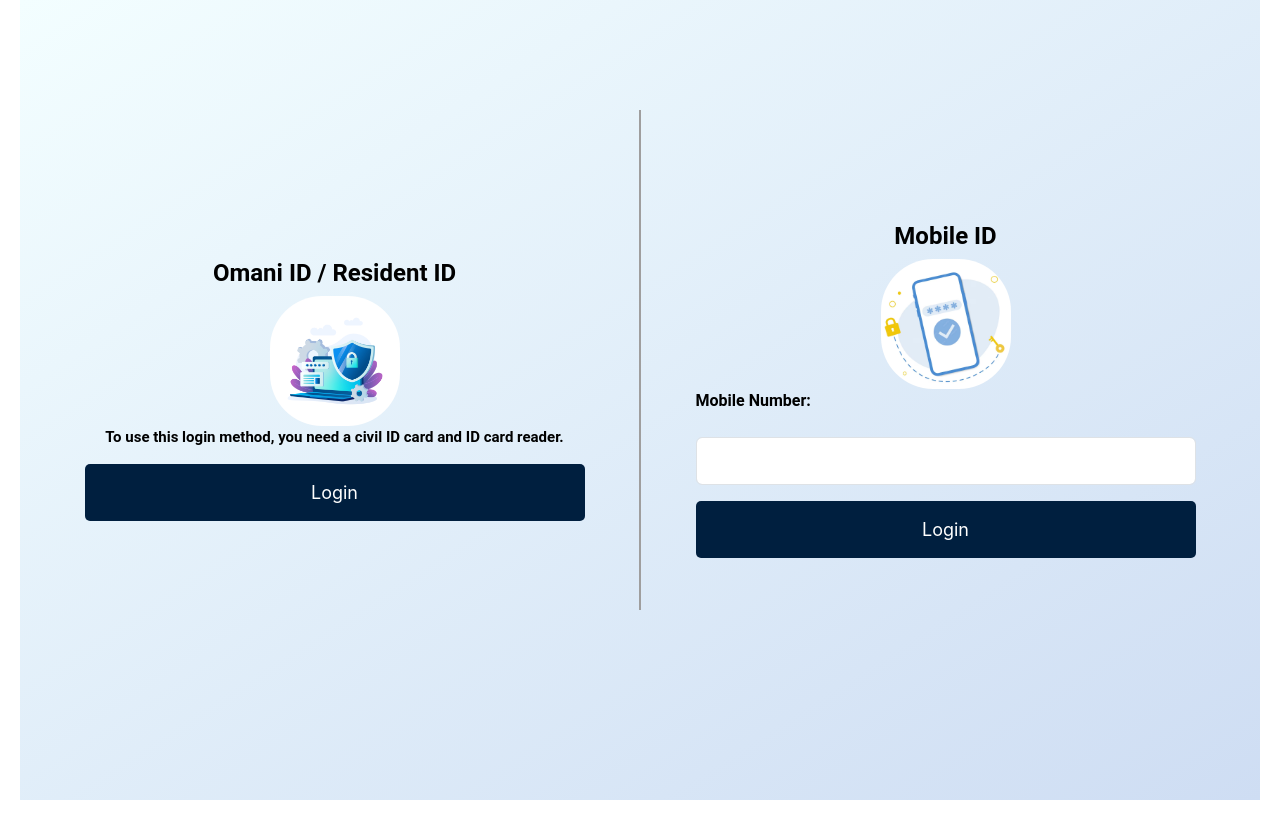
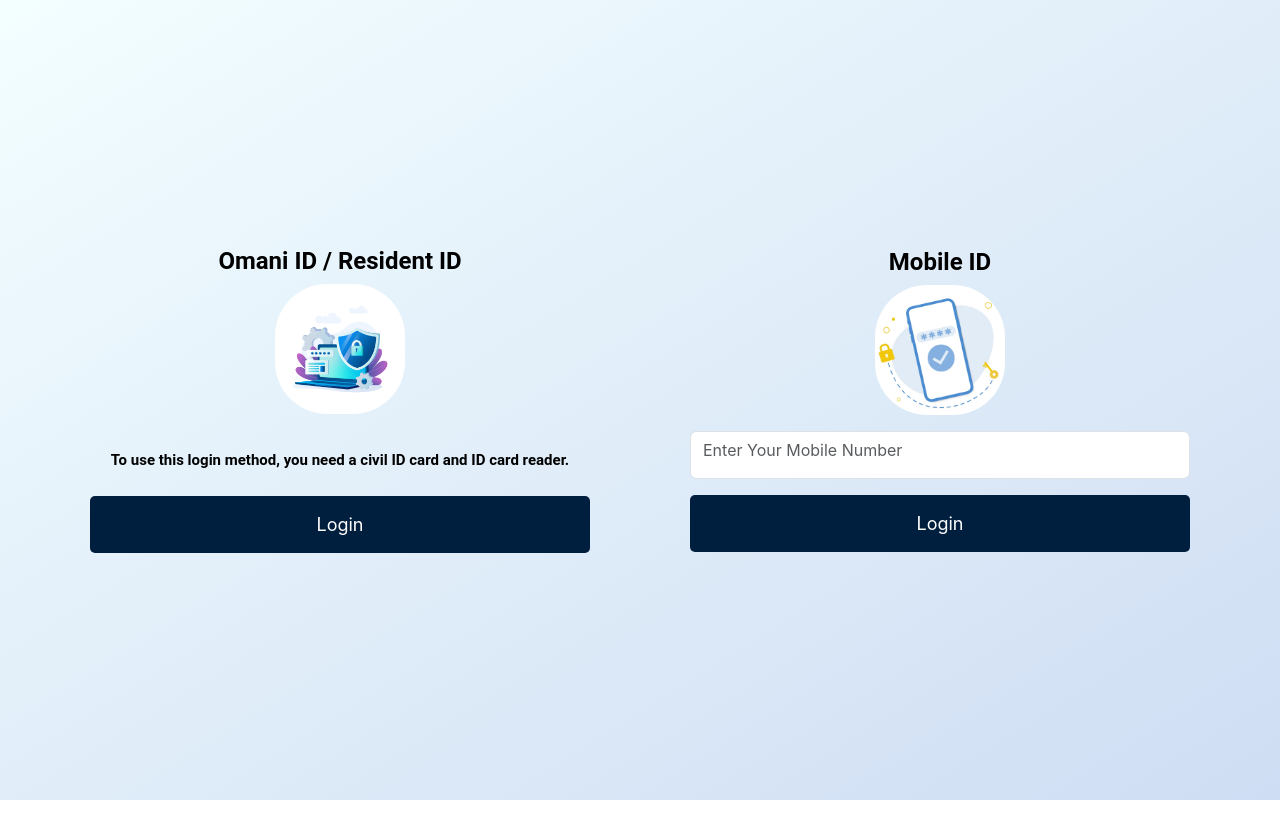
Before and after one commit to shaiksuhail01/chBuildingInfo, a React (Create React App) app: page / in a window 1280 px wide. Built offline with nearby package versions, Linux system fonts and the light colour scheme.

Commit message:
updated dailogue box, login page alignments

```diff
--- a/package.json
+++ b/package.json
@@ -3,13 +3,17 @@
   "version": "0.1.0",
   "private": true,
   "dependencies": {
+    "@emotion/react": "^11.11.3",
+    "@emotion/styled": "^11.11.0",
     "@fortawesome/fontawesome-free": "^6.5.1",
+    "@mui/material": "^5.15.5",
     "@testing-library/jest-dom": "^5.17.0",
     "@testing-library/react": "^13.4.0",
     "@testing-library/user-event": "^13.5.0",
     "bootstrap": "^5.3.2",
     "react": "^18.2.0",
     "react-dom": "^18.2.0",
+    "react-draggable": "^4.4.6",
     "react-router-dom": "^6.21.2",
     "react-scripts": "5.0.1",
     "web-vitals": "^2.1.4"
--- a/src/components/ChBuildingInfo/index.js
+++ b/src/components/ChBuildingInfo/index.js
@@ -1,4 +1,5 @@
 import React, { useState } from 'react';
+import DraggableDialog from '../DailogueBox';
 import "./index.css";
 import 'bootstrap/dist/css/bootstrap.min.css';
 import '@fortawesome/fontawesome-free/css/all.min.css';
@@ -173,15 +174,7 @@ const ChBuildingInfo = () => {
     }
   };
 
-  const handleModalConfirmation = (confirmed) => {
-    if (confirmed) {
-      window.location.reload();
-    } else {
-    }
 
-
-    setShowModal(false);
-  };
 
   const handleDeleteStage = (stage) => {
     setConstructionStages((prevStages) => prevStages.filter((s) => s !== stage));
@@ -392,37 +385,11 @@ const ChBuildingInfo = () => {
             </button>
       </div>
 
-
-      <div className={`modal ${showModal ? 'show' : ''}`} style={{ display: showModal ? 'block' : 'none' }}>
-        <div className="modal-dialog">
-          <div className="modal-content">
-            <div className="modal-header">
-              <h5 className="modal-title">Confirmation</h5>
-              <button type="button" className="close" onClick={() => handleModalConfirmation(false)}>
-                <span>&times;</span>
-              </button>
-            </div>
-            <div className="modal-body">
-              Are you sure you want to save the info?
-            </div>
-            <div className="modal-footer">
-              <button type="button" className="btn btn-secondary" onClick={() => handleModalConfirmation(false)}>
-                No
-              </button>
-              <button type="button" className="btn btn-primary" onClick={() => handleModalConfirmation(true)}>
-                Yes
-              </button>
-            </div>
-          </div>
-        </div>
-      </div>
-      <div className={`modal-backdrop fade ${showModal ? 'show' : ''}`} style={{ display: showModal ? 'block' : 'none' }}>
-
-      </div>
-    </div>
-</div>
+        <DraggableDialog open={showModal} onClose={() => setShowModal(false)} />
 
 
+</div>
+</div>
 
 )};
 
--- /dev/null
+++ b/src/components/DailogueBox/index.js
@@ -0,0 +1,49 @@
+import React from 'react';
+import Button from '@mui/material/Button';
+import Dialog from '@mui/material/Dialog';
+import DialogActions from '@mui/material/DialogActions';
+import DialogContent from '@mui/material/DialogContent';
+import DialogContentText from '@mui/material/DialogContentText';
+import DialogTitle from '@mui/material/DialogTitle';
+import Paper from '@mui/material/Paper';
+import Draggable from 'react-draggable';
+
+function PaperComponent(props) {
+  return (
+    <Draggable handle="#draggable-dialog-title" cancel={'[class*="MuiDialogContent-root"]'}>
+      <Paper {...props} />
+    </Draggable>
+  );
+}
+
+const DraggableDialog = ({ open, onClose }) => {
+  const handleClose = () => {
+    onClose();
+  };
+
+  const handleSubscribe = () => {
+
+    handleClose();
+  };
+
+  return (
+    <Dialog open={open} onClose={handleClose} PaperComponent={PaperComponent} aria-labelledby="draggable-dialog-title">
+      <DialogTitle style={{ cursor: 'move' }} id="draggable-dialog-title">
+        Confirmation
+      </DialogTitle>
+      <DialogContent>
+        <DialogContentText>
+         Are you sure want to confirm the changes...?
+        </DialogContentText>
+      </DialogContent>
+      <DialogActions>
+        <Button autoFocus onClick={handleClose}>
+          Cancel
+        </Button>
+        <Button onClick={handleSubscribe}>Yes</Button>
+      </DialogActions>
+    </Dialog>
+  );
+};
+
+export default DraggableDialog;
--- a/src/components/LoginForm/index.css
+++ b/src/components/LoginForm/index.css
@@ -1,18 +1,27 @@
+.mainContainer{
+  background-image: linear-gradient(to bottom right, #f3feff,#ceddf3);
+  padding: 20px;
+  display: flex;
+  justify-content: center;
+
+}
+
 .loginPagesContainer {
-    height: 100vh;
      display: flex;
      flex-direction: column;
      justify-content: center;
+     align-items: center;
      padding: 10px;
-     background-image: linear-gradient(to bottom right, #f3feff,#ceddf3);
+     margin: 10px;
+
 }
   .loginContainer {
     display: flex;
     align-items: center;
     flex-direction: column;
-    width: 100%;
     justify-content: center;
-    margin-bottom: 20px;
+    margin: 10px;
+
   }
 
   .headingOne {
@@ -26,7 +35,7 @@
 
   .imageLogin {
     border-radius: 52px;
-    max-width: 100%;
+
     height: 130px;
     width: 130px;
   }
@@ -37,6 +46,7 @@
     font-size: 15px;
     color: black;
     font-weight: bold;
+    margin-top: 35px;
   }
   .button {
     padding: 15px;
@@ -64,44 +74,30 @@
     margin: 0px;
   }
 
-  .inputField {
-
-    width: 330px;
-    padding: 8px;
-    margin-bottom: 18px;
-  }
 
   .mobileContainer{
     display: flex;
     flex-direction: column;
     justify-content: center;
   }
-  .devider {
-    border-left: 2px solid rgb(159, 158, 158);
-    height: 500px;
-    margin-top:100px;
-    display: none;
-}
+
 
   @media only screen and (min-width: 800px) {
 
     .loginContainer {
-        padding: 10px;
+       margin: 50px;
 
+      }
+      .mainContainer{
+        height: 100vh;
       }
     .loginPagesContainer{
 
-        margin: 20px;
-        margin-top: 0px;
         flex-direction: row;
 
     }
-    .devider{
-      display:block;
-    }
-    .inputField{
-        width: 500px;
-    }
+
+
     .button{
         width: 500px;
     }
--- a/src/components/LoginForm/index.js
+++ b/src/components/LoginForm/index.js
@@ -19,30 +19,30 @@ const LoginForm = () => {
   };
 
   return (
+    <div className='mainContainer'>
     <div className='loginPagesContainer'>
       <div className='loginContainer'>
         <h1 className='headingOne'>Omani ID / Resident ID</h1>
         <img src="/images/Login.jpg" alt="loginImage" className='imageLogin' />
         <p className='desc'>To use this login method, you need a civil ID card and ID card reader.</p>
-        <button className='button'>
+        <button className='button mt-2'>
           Login
         </button>
       </div>
 
-      <hr/>
-      <div className='devider'></div>
+
 
       <div className='loginContainer'>
         <h1 className='headingOne'>Mobile ID</h1>
         <img src="/images/mobile pass.avif" alt="loginImage" className='imageLogin' />
         <div className='mobileContainer'>
-          <label htmlFor="mobileNumber" className='labelText'>Mobile Number:</label>
-          <br/>
+
           <input
         type='tel'
         id='mobileNumber'
         name='mobileNumber'
-        className='form-control mb-3 pb-3'
+        placeholder='Enter Your Mobile Number'
+        className='form-control mb-3 mt-3 pb-3'
         value={mobileNumber}
         required
         onChange={(e) => {
@@ -57,6 +57,7 @@ const LoginForm = () => {
         </div>
       </div>
     </div>
+    </div>
   );
 };
 
```
Also changed, not shown: 1 other file (tests, documents, lock files or other folders).
